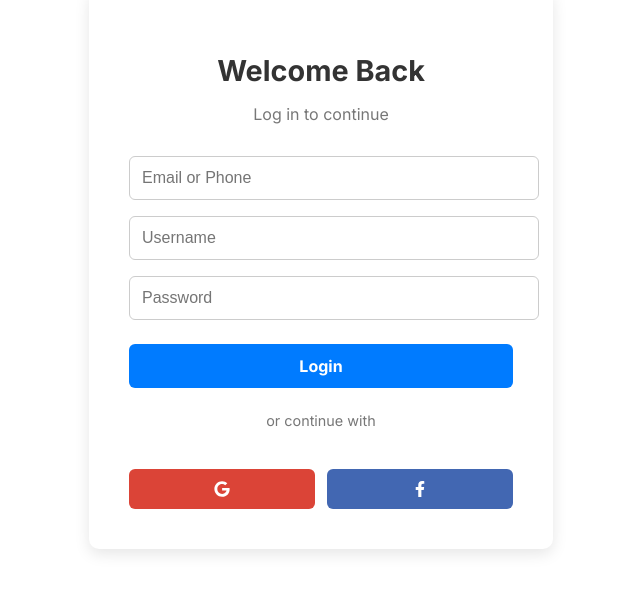
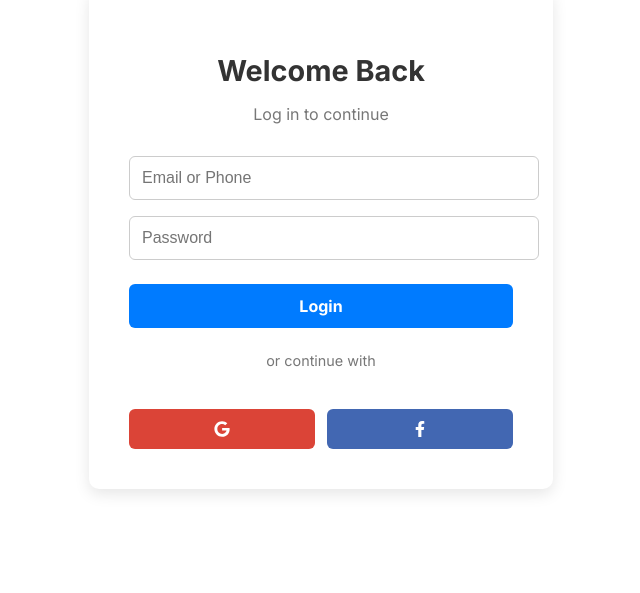
Before and after one commit to SCORPIA2004/Kiroku, a React (Create React App) app in the folder Project 1/login-app/: page / in a window 1280 px wide. Shown: the part 107-700 px from the top of the page, without its empty margins (319-959 px from the left). Built offline with nearby package versions, Linux system fonts and the light colour scheme.

Commit message:
"Remove username field from login form, delete related state and input handling code"

```diff
--- a/Project 1/login-app/src/components/LoginForm.tsx
+++ b/Project 1/login-app/src/components/LoginForm.tsx
@@ -16,7 +16,6 @@ const LoginForm = () => {
   const navigate = useNavigate();
   const [email, setEmail] = useState("");
   const [password, setPassword] = useState("");
-  const [username, setUsername] = useState("");
   const [popupMessage, setPopupMessage] = useState<string | null>(null);
 
   const handleSubmit = (e: React.FormEvent) => {
@@ -72,20 +71,12 @@ const LoginForm = () => {
             onChange={(e) => setEmail(e.target.value)}
           />
           <input
-            name="username"
-            type="username"
-            placeholder="Username"
-            value={username}
-            onChange={(e) => setUsername(e.target.value)}
-          />
-          <input
             name="password"
             type="password"
             placeholder="Password"
             value={password}
             onChange={(e) => setPassword(e.target.value)}
           />
-
           <button name="login-button" type="submit" className={styles.loginBtn}>
             Login
           </button>
```
